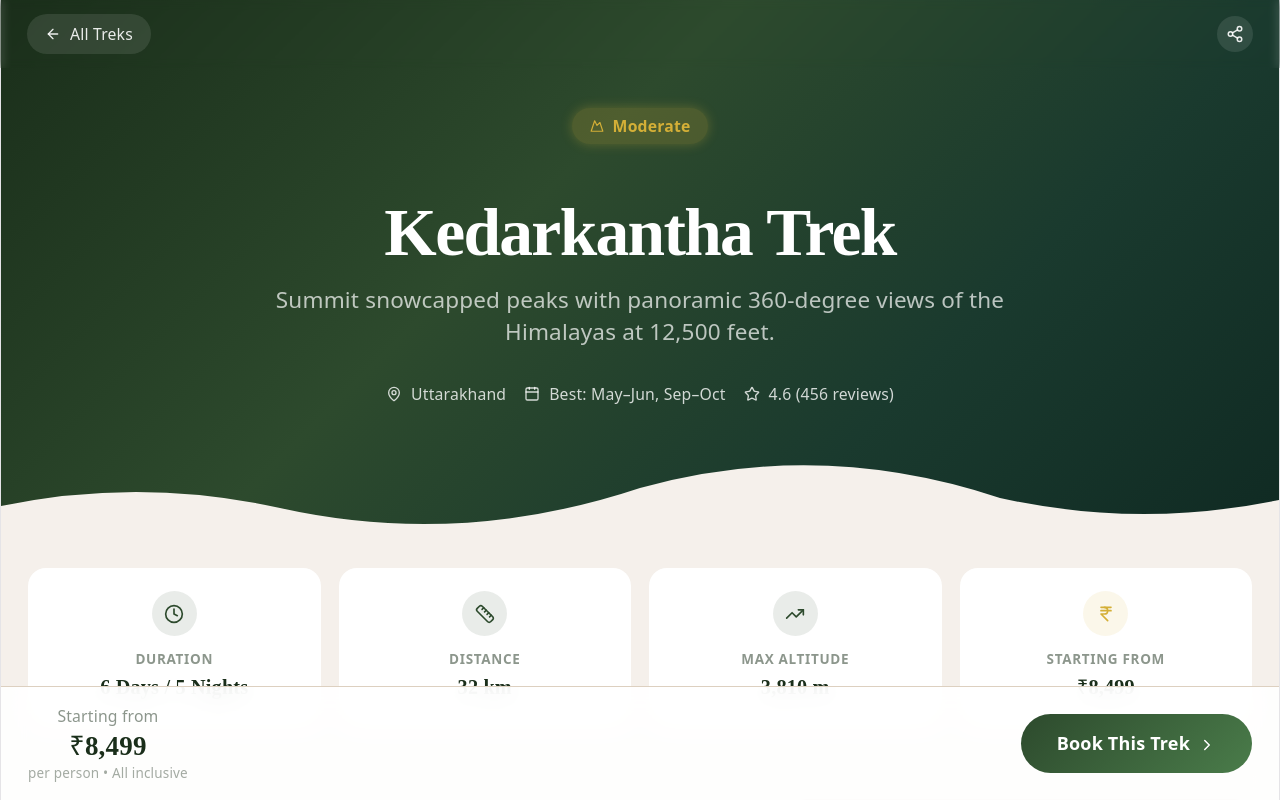
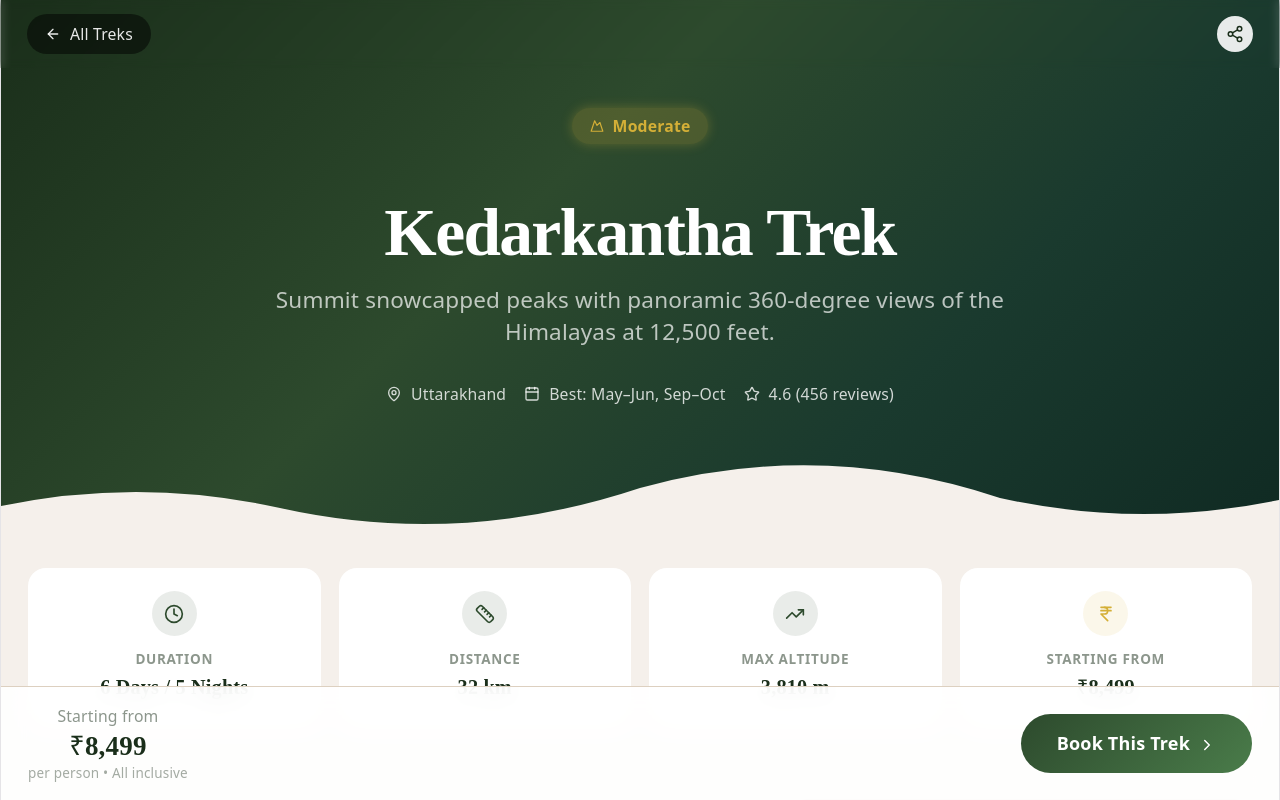
Before and after one commit to AdityaB2511/IndiaPaths, a React (Vite) app: page / in a window 1280 px wide. Both pictures are taken after a click on the element 202 px from the left and 1259 px from the top of the page. Built offline with nearby package versions, Linux system fonts and the light colour scheme.

Commit message:
adusted colours

```diff
--- a/src/components/Home/Treks/TrekDetails.tsx
+++ b/src/components/Home/Treks/TrekDetails.tsx
@@ -185,7 +185,7 @@ export default function TrekDetails() {
         <div className="max-w-7xl mx-auto px-4 sm:px-6 py-3 flex items-center justify-between">
           <button
             onClick={() => window.history.back()}
-            className="flex items-center gap-2 text-white/90 hover:text-white transition-colors font-medium text-sm backdrop-blur-sm bg-white/10 rounded-full px-4 py-2"
+            className="flex items-center gap-2 text-white/90 hover:text-white transition-colors font-medium text-sm backdrop-blur-sm bg-black/50 rounded-full px-4 py-2"
           >
             <ArrowLeft size={16} />
             <span>All Treks</span>
@@ -193,7 +193,7 @@ export default function TrekDetails() {
           <div className="flex items-center gap-3">
             <button
               onClick={handleShare}
-              className="backdrop-blur-sm bg-white/10 rounded-full p-2 text-white/90 hover:text-white hover:bg-white/20 transition-all"
+              className="backdrop-blur-sm bg-white/10 rounded-full p-2 bg-white/90  hover:text-white hover:bg-white/20 transition-all"
               title="Share this trek"
             >
               <Share2 size={18} />
--- a/src/utils/constants.ts
+++ b/src/utils/constants.ts
@@ -2024,7 +2024,7 @@ export const TREK_DETAILS_MAP: Record<string, TrekCompleteData> = {
     testimonials: SARU_TAK_TESTIMONIALS,
     gallery: SARU_TAK_GALLERY,
   },
-  Choptachandarshila: {
+  choptachandarshila: {
     trek: Chopta_CHANDARSHILA_TREK,
     itinerary: Chopta_CHANDARSHILA_ITINERARY,
     inclusions: Chopta_CHANDARSHILA_INCLUSIONS,
```
